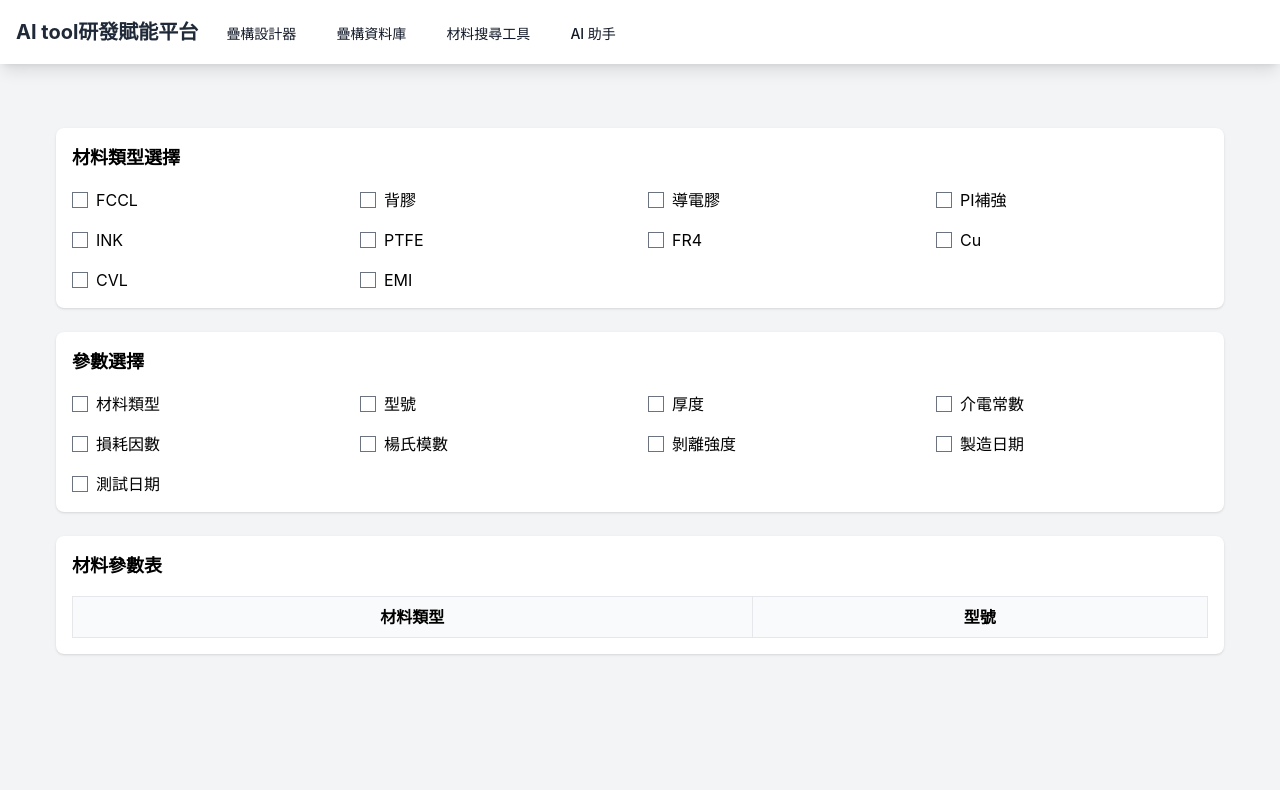
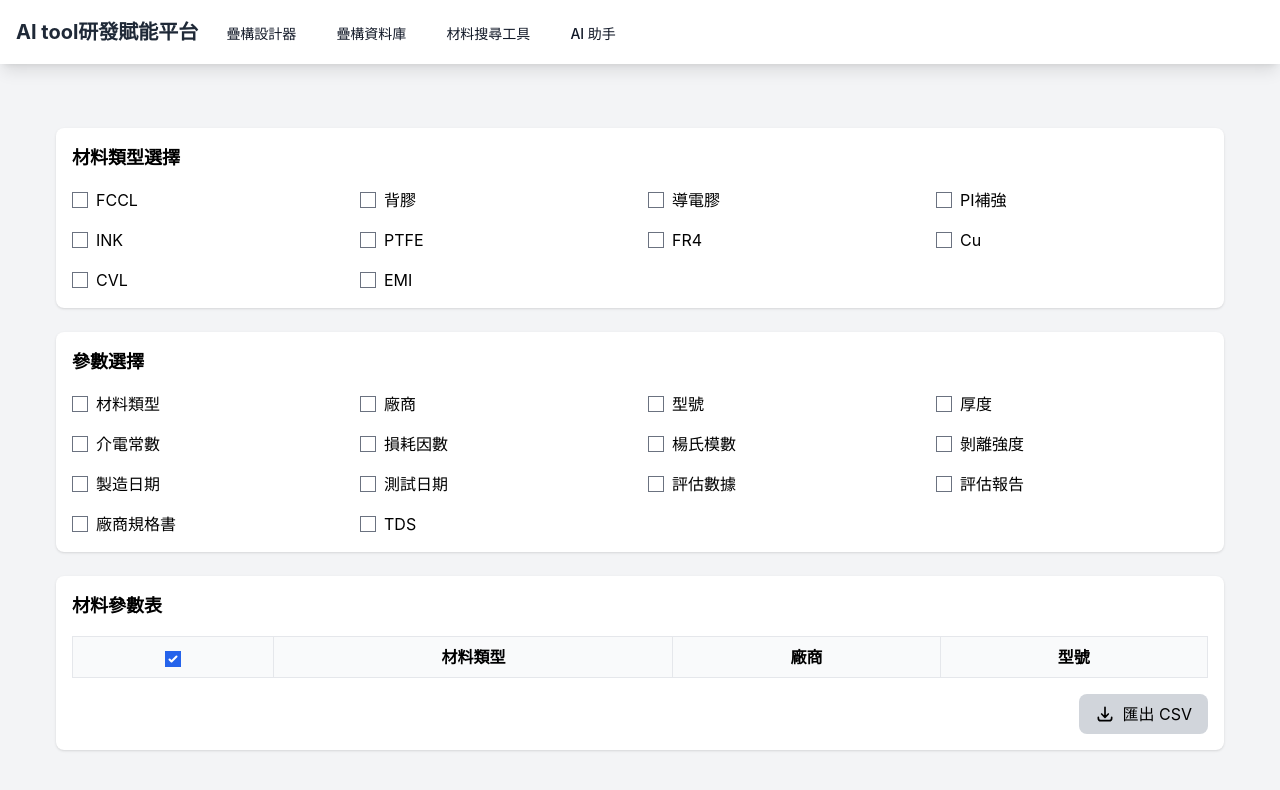
Before and after one commit to angelanchi/pcb-designer-app, a React (Create React App) app: page /finder in a window 1280 px wide. Shown: the top 790 px of the page. Built offline with nearby package versions, Linux system fonts and the light colour scheme.

Commit message:
Add files via upload

```diff
--- a/src/components/MaterialFinderApp.jsx
+++ b/src/components/MaterialFinderApp.jsx
@@ -1,6 +1,5 @@
 import React, { useState, useMemo } from 'react';
 import {
-  BarChart,
   Bar,
   XAxis,
   YAxis,
@@ -9,22 +8,19 @@ import {
   Legend,
   ResponsiveContainer,
   ComposedChart,
-  Line,
   Scatter,
-  Cell,
 } from 'recharts';
 // 材料數據庫
 import { MATERIALS_DATABASE } from '../constants/materials';
 
 
-
 // 圖表顏色配置
 const CHART_COLORS = {
-  thickness: "#B6B4C2",     // 柔和紫灰
-  dk: "#E8B4B8",           // 柔和玫瑰粉
-  df: "#93A9A6",           // 柔和青灰
-  youngModulus: "#D4B88C",  // 柔和驼色
-  peelStrength: "#8B9B8B"   // 柔和灰绿
+  thickness: "#A76D9A",     // 柔和紫灰
+  dk: "#D68A8A",           // 柔和玫瑰粉
+  df: "#A9C6C6",           // 柔和青灰
+  youngModulus: "#C2A76D",  // 柔和驼色
+  peelStrength: "#B6C2A6"   // 柔和灰绿
 };
 
 // 從材料數據庫生成材料類型列表
@@ -39,23 +35,28 @@ const materialTypes = Object.entries(MATERIALS_DATABASE).map(([key, value]) => (
 // 包含所有可選擇的參數及其顯示名稱
 const parameters = [
   { id: 1, name: "材料類型", key: "materialType" },
-    { id: 2, name: "型號", key: "name" },
-    { id: 3, name: "厚度", key: "thickness", unit: "μm" },
-    { id: 4, name: "介電常數", key: "dk" },
-    { id: 5, name: "損耗因數", key: "df" },
-    { id: 6, name: "楊氏模數", key: "youngModulus", unit: "MPa" },
-    { id: 7, name: "剝離強度", key: "peelStrength", unit: "kN/m" },
-    { id: 8, name: "製造日期", key: "manufacturingDate" },
-    { id: 9, name: "測試日期", key: "testingDate" },
+  { id: 2, name: "廠商", key: "manufacturer" },
+  { id: 3, name: "型號", key: "name" },
+  { id: 4, name: "厚度", key: "thickness", unit: "μm" },
+  { id: 5, name: "介電常數", key: "dk" },
+  { id: 6, name: "損耗因數", key: "df" },
+  { id: 7, name: "楊氏模數", key: "youngModulus", unit: "MPa" },
+  { id: 8, name: "剝離強度", key: "peelStrength", unit: "kN/m" },
+  { id: 9, name: "製造日期", key: "manufacturingDate" },
+  { id: 10, name: "測試日期", key: "testingDate" },
+  { id: 11, name: "評估數據", key: "assessmentdata" },
+  { id: 12, name: "評估報告", key: "assessmentreport" },
+  { id: 13, name: "廠商規格書", key: "supplierspecification" },
+  { id: 14, name: "TDS", key: "tds" },
 ];
 
 // 定義數值型參數列表
 const numericParameters = [
-    { id: 3, name: "厚度", key: "thickness" },
-    { id: 4, name: "介電常數", key: "dk" },
-    { id: 5, name: "損耗因數", key: "df" },
-    { id: 6, name: "楊氏模數", key: "youngModulus" },
-    { id: 7, name: "剝離強度", key: "peelStrength" },
+  { id: 4, name: "厚度", key: "thickness" },
+  { id: 5, name: "介電常數", key: "dk" },
+  { id: 6, name: "損耗因數", key: "df" },
+  { id: 7, name: "楊氏模數", key: "youngModulus" },
+  { id: 8, name: "剝離強度", key: "peelStrength" },
 ];
 
 // 選擇區域組件
@@ -89,22 +90,85 @@ const materialTypes = Object.entries(MATERIALS_DATABASE).map(([key, value]) => (
   onSort,
   onDragStart,
   onDragOver,
-    onDrop
-  }) => (
+  onDrop,
+  selectedRows,
+  onRowSelect
+}) => {
+// 處理 CSV 導出
+const handleCSVExport = () => {
+  // 獲取選中的行數據
+  const selectedData = selectedRows.map(index => filteredData[index]);
+
+  // 獲取要導出的列
+  const exportColumns = columnOrder.filter(colKey => {
+    const param = parameters.find(p => p.key === colKey);
+    return param && (
+      ['materialType', 'manufacturer', 'name'].includes(colKey) ||
+      selectedParams.includes(param.id)
+    );
+  });
+
+  // 獲取列標題（參數名稱）
+  const headers = exportColumns.map(colKey => {
+    const param = parameters.find(p => p.key === colKey);
+    return param.name;
+  });
+
+  // 創建 CSV 內容
+  let csvContent = '\uFEFF'; // 添加 BOM 以支持中文
+
+  // 添加標題行
+  csvContent += headers.join(',') + '\n';
+
+  // 添加數據行
+  selectedData.forEach(row => {
+    const rowData = exportColumns.map(colKey => {
+      const value = row[colKey];
+      // 處理包含逗號的值，用引號包裹
+      return value?.toString().includes(',')
+        ? `"${value}"`
+        : value;
+    });
+    csvContent += rowData.join(',') + '\n';
+  });
+
+  // 創建並下載文件
+  const blob = new Blob([csvContent], { type: 'text/csv;charset=utf-8;' });
+  const url = window.URL.createObjectURL(blob);
+  const link = document.createElement('a');
+  const date = new Date().toLocaleDateString().replace(/\//g, '-');
+  link.href = url;
+  link.download = `材料參數數據_${date}.csv`;
+  document.body.appendChild(link);
+  link.click();
+  document.body.removeChild(link);
+  window.URL.revokeObjectURL(url);
+};
+
+  return (
     <div className="mb-6 p-4 bg-white rounded-lg shadow overflow-x-auto">
       <h2 className="text-lg font-bold mb-4">材料參數表</h2>
       <table className="min-w-full border-collapse">
         <thead>
           <tr>
+            <th className="border px-4 py-2 bg-gray-50">
+              <input
+                type="checkbox"
+                onChange={(e) => {
+                  const isChecked = e.target.checked;
+                  const allIds = filteredData.map((_, index) => index);
+                  onRowSelect(isChecked ? allIds : []);
+                }}
+                checked={selectedRows.length === filteredData.length}
+                className="form-checkbox"
+              />
+            </th>
             {columnOrder.map(colKey => {
               const param = parameters.find(p => p.key === colKey);
               let header = param?.name;
 
-              return header && (
-                colKey === 'materialType' ||
-                colKey === 'name' ||
-                selectedParams.includes(param?.id)
-              ) ? (
+              return header && (['materialType', 'manufacturer', 'name'].includes(colKey) ||
+                selectedParams.includes(param?.id)) ? (
                 <th
                   key={colKey}
                   className="border px-4 py-2 bg-gray-50 cursor-pointer select-none"
@@ -128,13 +192,24 @@ const materialTypes = Object.entries(MATERIALS_DATABASE).map(([key, value]) => (
         <tbody>
           {filteredData.map((row, index) => (
             <tr key={index}>
+              <td className="border px-4 py-2">
+                <input
+                  type="checkbox"
+                  checked={selectedRows.includes(index)}
+                  onChange={() => {
+                    onRowSelect(
+                      selectedRows.includes(index)
+                        ? selectedRows.filter(id => id !== index)
+                        : [...selectedRows, index]
+                    );
+                  }}
+                  className="form-checkbox"
+                />
+              </td>
               {columnOrder.map(colKey => {
                 const param = parameters.find(p => p.key === colKey);
-                return (
-                  colKey === 'materialType' ||
-                  colKey === 'name' ||
-                  selectedParams.includes(param?.id)
-                ) && (
+                return (['materialType', 'manufacturer', 'name'].includes(colKey) ||
+                  selectedParams.includes(param?.id)) && (
                   <td key={colKey} className="border px-4 py-2">
                     {row[colKey]}
                   </td>
@@ -144,47 +219,89 @@ const materialTypes = Object.entries(MATERIALS_DATABASE).map(([key, value]) => (
           ))}
         </tbody>
       </table>
+      {/* 添加導出按鈕 */}
+      <div className="flex justify-end mt-4">
+        <button
+          onClick={handleCSVExport}
+          disabled={selectedRows.length === 0}
+          className={`
+            px-4 py-2 rounded-lg
+            ${selectedRows.length === 0
+              ? 'bg-gray-300 cursor-not-allowed'
+              : 'bg-blue-500 hover:bg-blue-600 text-white cursor-pointer'
+            }
+            transition-colors duration-200
+            flex items-center space-x-2
+          `}
+        >
+          <svg
+            className="w-5 h-5"
+            fill="none"
+            stroke="currentColor"
+            viewBox="0 0 24 24"
+            xmlns="http://www.w3.org/2000/svg"
+          >
+            <path
+              strokeLinecap="round"
+              strokeLinejoin="round"
+              strokeWidth={2}
+              d="M4 16v1a3 3 0 003 3h10a3 3 0 003-3v-1m-4-4l-4 4m0 0l-4-4m4 4V4"
+            />
+          </svg>
+          <span>匯出 CSV</span>
+        </button>
+
+      </div>
     </div>
   );
+};
 
 // 圖表組件
 // 用於可視化顯示選定的參數數據
 const DataChart = ({ filteredData, selectedParams }) => {
+  // 選擇數值型參數
   const selectedNumericParams = parameters
     .filter(param =>
       selectedParams.includes(param.id) &&
       numericParameters.some(np => np.id === param.id)
     );
 
+  // 如果沒有選擇的數值型參數，則返回 null
   if (selectedNumericParams.length === 0) {
     return null;
   }
 
-    // 計算每個參數的數值範圍
-    const getValueRange = (param) => {
-      const values = filteredData.map(item => item[param.key]).filter(val => val != null);
-      return {
-        min: Math.min(...values),
-        max: Math.max(...values),
-        range: Math.max(...values) - Math.min(...values)
-      };
-    };
-
   // 將參數分配到左右軸
   const assignAxes = (params) => {
-      if (params.length <= 1) return { leftAxis: params, rightAxis: [] };
+    if (params.length <= 3) return { leftAxis: params, rightAxis: [] };
 
     const ranges = params.map(param => ({
       ...param,
-        ...getValueRange(param)
+      range: Math.max(...filteredData.map(item => item[param.key])) - Math.min(...filteredData.map(item => item[param.key]))
     }));
 
-      // 按數值範圍排序
+    // 按數值範圍排序 (從大到小)
     ranges.sort((a, b) => b.range - a.range);
 
+    // 初始化左側軸和右側軸
+    const leftAxis = [ranges[0]]; // 首項分配到左側軸
+    const rightAxis = [];
+
+    // 將剩餘項目依照條件進行分配
+    for (let i = 1; i < ranges.length; i++) {
+      const currentRange = ranges[i].range;
+      const maxLeftRange = Math.max(...leftAxis.map(item => item.range));
+
+      if (Math.abs(currentRange - maxLeftRange) > 2) {
+        rightAxis.push(ranges[i]); // 超過差距範圍，分到右側軸
+      } else {
+        leftAxis.push(ranges[i]); // 差距允許，繼續分配到左側軸
+      }
+    }
+
     return {
-        leftAxis: [ranges[0]],
-        rightAxis: ranges.slice(1)
+      leftAxis,
+      rightAxis,
     };
   };
 
@@ -213,7 +330,7 @@ const materialTypes = Object.entries(MATERIALS_DATABASE).map(([key, value]) => (
                 value: leftAxis.map(p => `${p.name} (${p.unit})`).join(', '),
                 angle: -90,
                 position: 'insideLeft',
-                  offset: -35,
+                offset: -15,
                 style: {
                   textAnchor: 'middle',
                   fill: '#666',
@@ -229,7 +346,7 @@ const materialTypes = Object.entries(MATERIALS_DATABASE).map(([key, value]) => (
                   value: rightAxis.map(p => `${p.name} (${p.unit})`).join(', '),
                   angle: 90,
                   position: 'insideRight',
-                    offset: -35,
+                  offset: -15,
                   style: {
                     textAnchor: 'middle',
                     fill: '#666',
@@ -291,6 +408,7 @@ const materialTypes = Object.entries(MATERIALS_DATABASE).map(([key, value]) => (
     </div>
   );
 };
+
 // 自定義提示框組件
 const CustomTooltip = ({ active, payload, label }) => {
   if (active && payload && payload.length) {
@@ -310,9 +428,9 @@ const materialTypes = Object.entries(MATERIALS_DATABASE).map(([key, value]) => (
   }
   return null;
 };
+
 // 主應用組件
 // 整合所有功能並管理應用狀態
-  // MaterialFinderApp.jsx
 const MaterialFinderApp = () => {
   // 狀態定義
   const [selectedMaterials, setSelectedMaterials] = useState([]); // 選中的材料
@@ -326,6 +444,7 @@ const materialTypes = Object.entries(MATERIALS_DATABASE).map(([key, value]) => (
       !['materialType', 'manufacturer', 'name'].includes(key)
     )
   ]); // 列順序
+  const [selectedRows, setSelectedRows] = useState([]);
 
   // 處理材料選擇變更
   const handleMaterialChange = (materialId) => {
@@ -358,7 +477,7 @@ const materialTypes = Object.entries(MATERIALS_DATABASE).map(([key, value]) => (
         return materialData.categories.map(category => ({
           ...category,
           materialType: materialData.displayName,
-            manufacturer: materialData.manufacturer
+          manufacturer: category.manufacturer  // 從 category 中獲取廠商資料
         }));
       });
 
@@ -380,6 +499,11 @@ const materialTypes = Object.entries(MATERIALS_DATABASE).map(([key, value]) => (
     return filtered;
   }, [selectedMaterials, sortConfig]);
 
+  // 根據選中的行過濾數據用於圖表顯示
+  const selectedData = useMemo(() => {
+    return selectedRows.map(index => filteredAndSortedData[index]);
+  }, [filteredAndSortedData, selectedRows]);
+
   // 處理排序
   const handleSort = (key) => {
     setSortConfig(current => ({
@@ -388,7 +512,7 @@ const materialTypes = Object.entries(MATERIALS_DATABASE).map(([key, value]) => (
     }));
   };
 
-    // 處理列拖拽開始
+  // 處理拖拽開始
   const handleDragStart = (e, columnId) => {
     e.dataTransfer.setData('text/plain', columnId);
   };
@@ -412,7 +536,6 @@ const materialTypes = Object.entries(MATERIALS_DATABASE).map(([key, value]) => (
 
     setColumnOrder(newOrder);
   };
-
 
   return (
     <div className="p-4 max-w-[1200px] mx-auto">
@@ -441,17 +564,20 @@ const materialTypes = Object.entries(MATERIALS_DATABASE).map(([key, value]) => (
         onSort={handleSort}
         onDragStart={handleDragStart}
         onDragOver={handleDragOver}
+        selectedRows={selectedRows}
+        onRowSelect={setSelectedRows}
         onDrop={handleDrop}
       />
 
       {/* 圖表區域（僅在有選中參數和數據時顯示） */}
       {selectedParams.length > 0 && filteredAndSortedData.length > 0 && (
         <DataChart
-            filteredData={filteredAndSortedData}
+          filteredData={selectedData}
           selectedParams={selectedParams}
         />
       )}
     </div>
   );
 }
+
 export default MaterialFinderApp;
```
Lines whose indentation alone changed are shown as unchanged.
